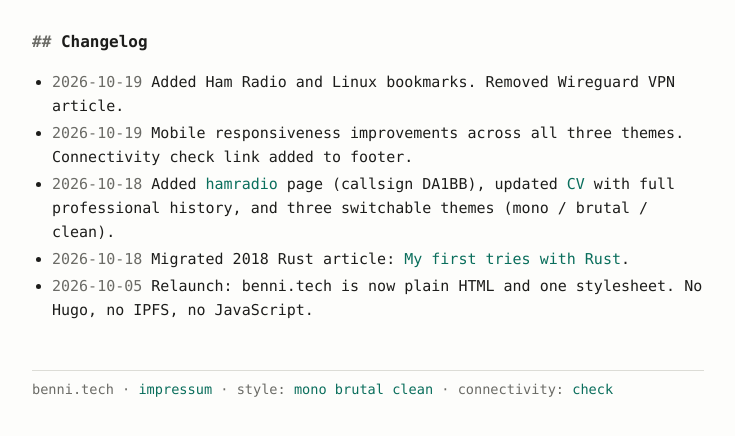
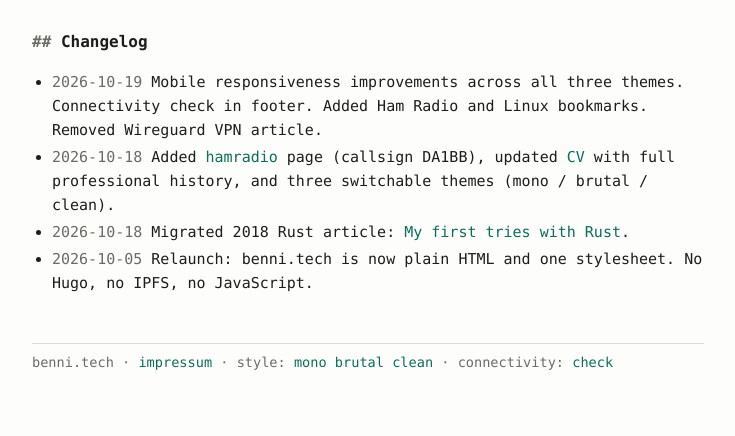
Before and after one commit to bb-claw/benni.tech, a plain HTML site: page changelog/index.html in a window 1280 px wide. Shown: the part 104-540 px from the top of the page, without its empty margins (272-1007 px from the left). Drawn offline with Linux system fonts and the light colour scheme.

Commit message:
chore(changelog): merge 2026-10-19 entries into one line
Co-Authored-By: Claude Sonnet 4.6 <noreply@anthropic.com>

```diff
--- a/changelog/index.html
+++ b/changelog/index.html
@@ -14,8 +14,7 @@
 
 <h2>Changelog</h2>
 <ul>
-  <li><span class="date">2026-10-19</span> Added Ham Radio and Linux bookmarks. Removed Wireguard VPN article.</li>
-  <li><span class="date">2026-10-19</span> Mobile responsiveness improvements across all three themes. Connectivity check link added to footer.</li>
+  <li><span class="date">2026-10-19</span> Mobile responsiveness improvements across all three themes. Connectivity check in footer. Added Ham Radio and Linux bookmarks. Removed Wireguard VPN article.</li>
   <li><span class="date">2026-10-18</span> Added <a href="/hamradio/">hamradio</a> page (callsign DA1BB), updated <a href="/cv/">CV</a> with full professional history, and three switchable themes (mono / brutal / clean).</li>
   <li><span class="date">2026-10-18</span> Migrated 2018 Rust article: <a href="/articles/my-first-tries-with-rust/">My first tries with Rust</a>.</li>
   <li><span class="date">2026-10-05</span> Relaunch: benni.tech is now plain HTML and one stylesheet. No Hugo, no IPFS, no JavaScript.</li>
```
